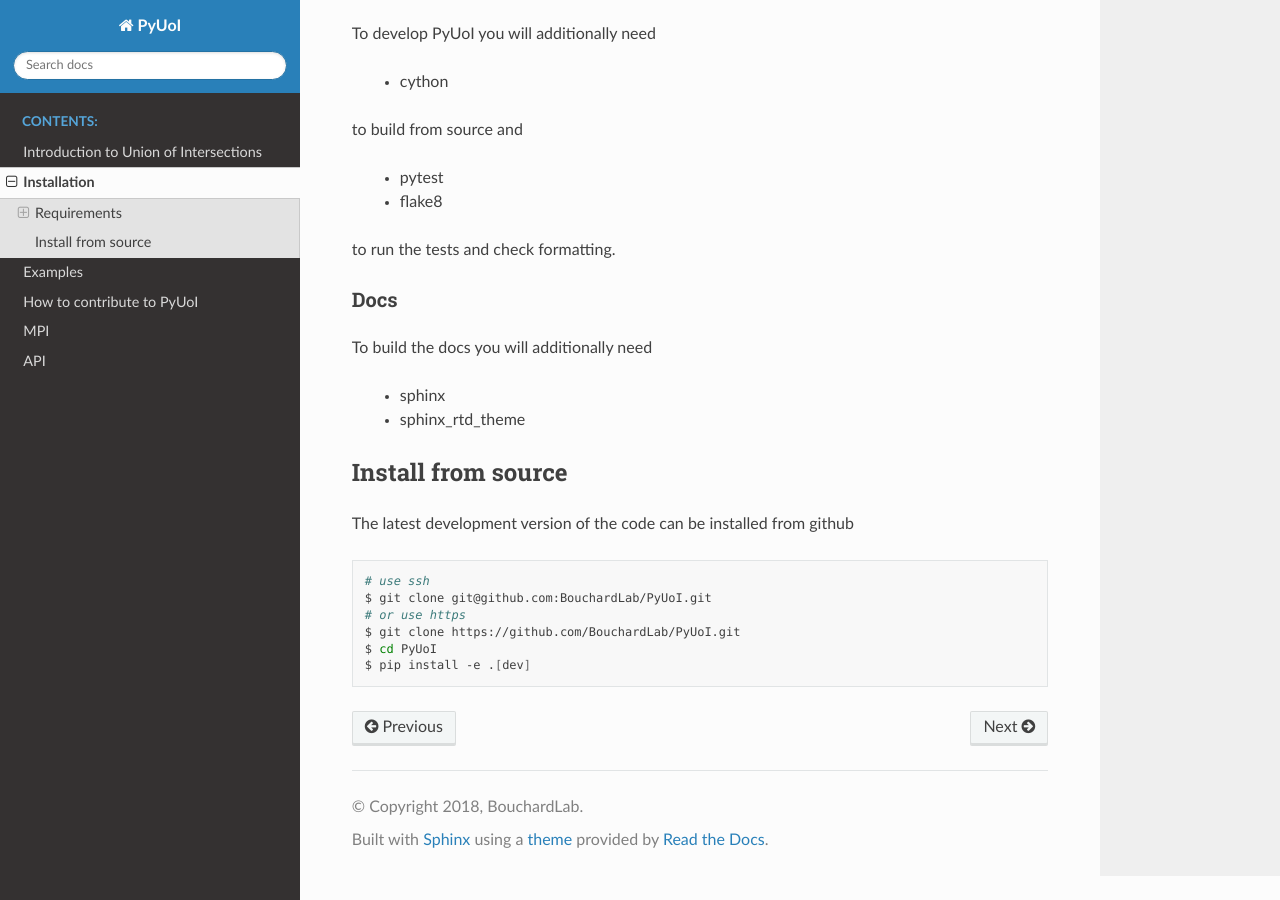
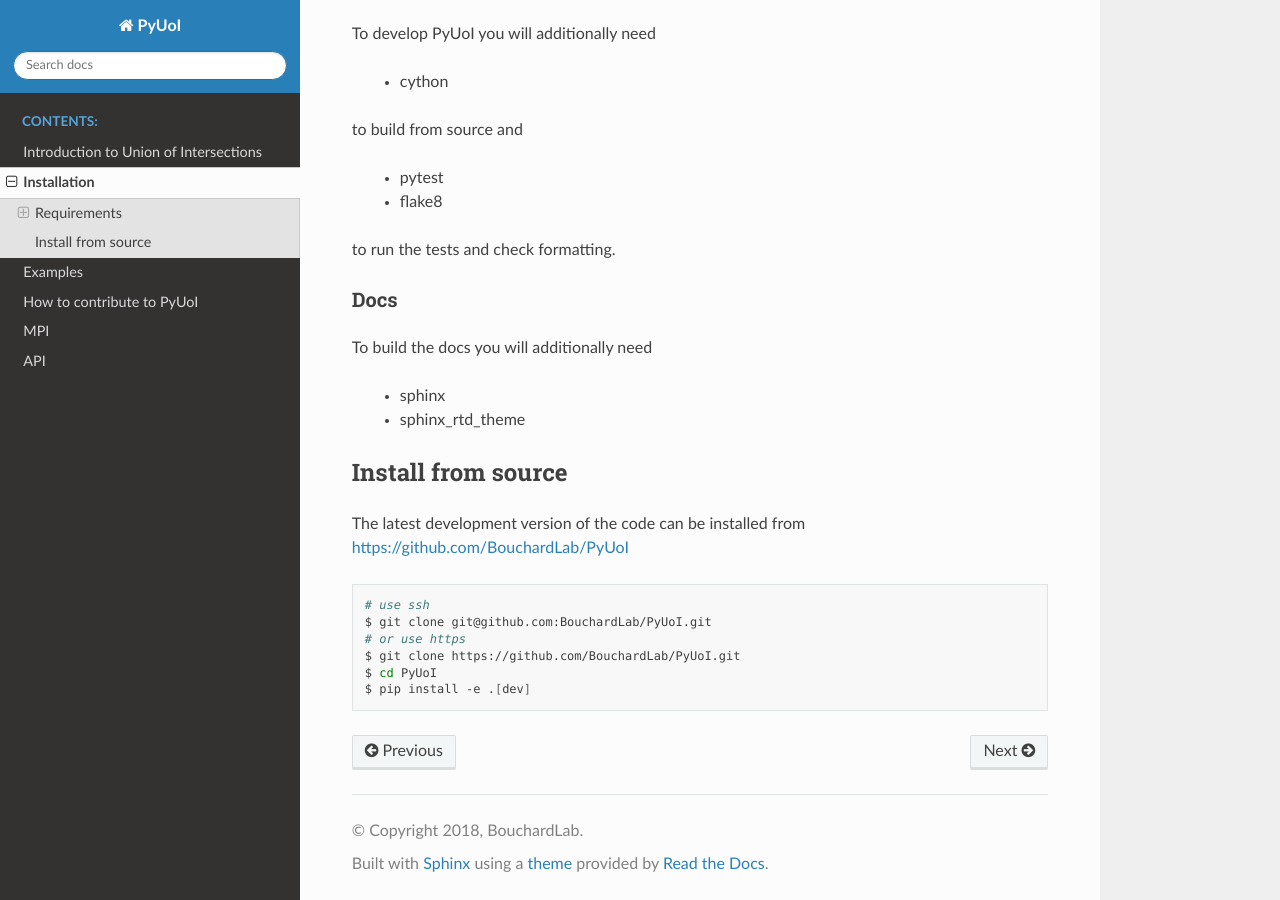
Before and after one commit to BouchardLab/pyuoi, a Sphinx documentation site: the page built from docs/source/installation.rst, in a window 1280 px wide and 900 px high, scrolled down 886 px. Built offline with Sphinx 7.4.7 and the Read the Docs theme 2.0.0, drawn with Linux system fonts in a browser that asks for light colours; part of the change alters nothing that is shown.

Commit message:
added repo link

```diff
--- a/docs/source/installation.rst
+++ b/docs/source/installation.rst
@@ -62,7 +62,7 @@ To build the docs you will additionally need
 Install from source
 -------------------
 
-The latest development version of the code can be installed from github
+The latest development version of the code can be installed from https://github.com/BouchardLab/PyUoI
 
 .. code-block:: bash
 
```
